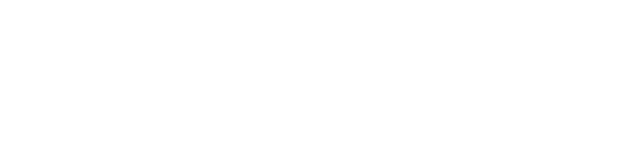
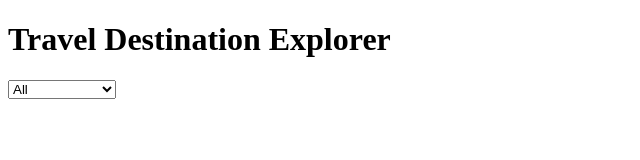
Before and after one commit to cjkakai/travel-destination-places, a plain HTML site: page index.html in a window 1280 px wide. Shown: the whole page, without its empty margins (0-640 px from the left). Drawn offline with Linux system fonts and the light colour scheme.

Commit message:
add continent filter

```diff
--- a/index.html
+++ b/index.html
@@ -6,6 +6,15 @@
     <title>Document</title>
 </head>
 <body>
-
+    <h1>Travel Destination Explorer</h1>
+    <label for="continent-selector"></label>
+    <select id="continent-selector">
+        <option value="All">All</option>
+        <option value="Africa">Africa</option>
+        <option value="Europe">Europe</option>
+        <option value="Asia">Asia</option>
+        <option value="Oceania">Oceania</option>
+        <option value="NOrth America">North America</option>
+    </select>
 </body>
 </html>
```
